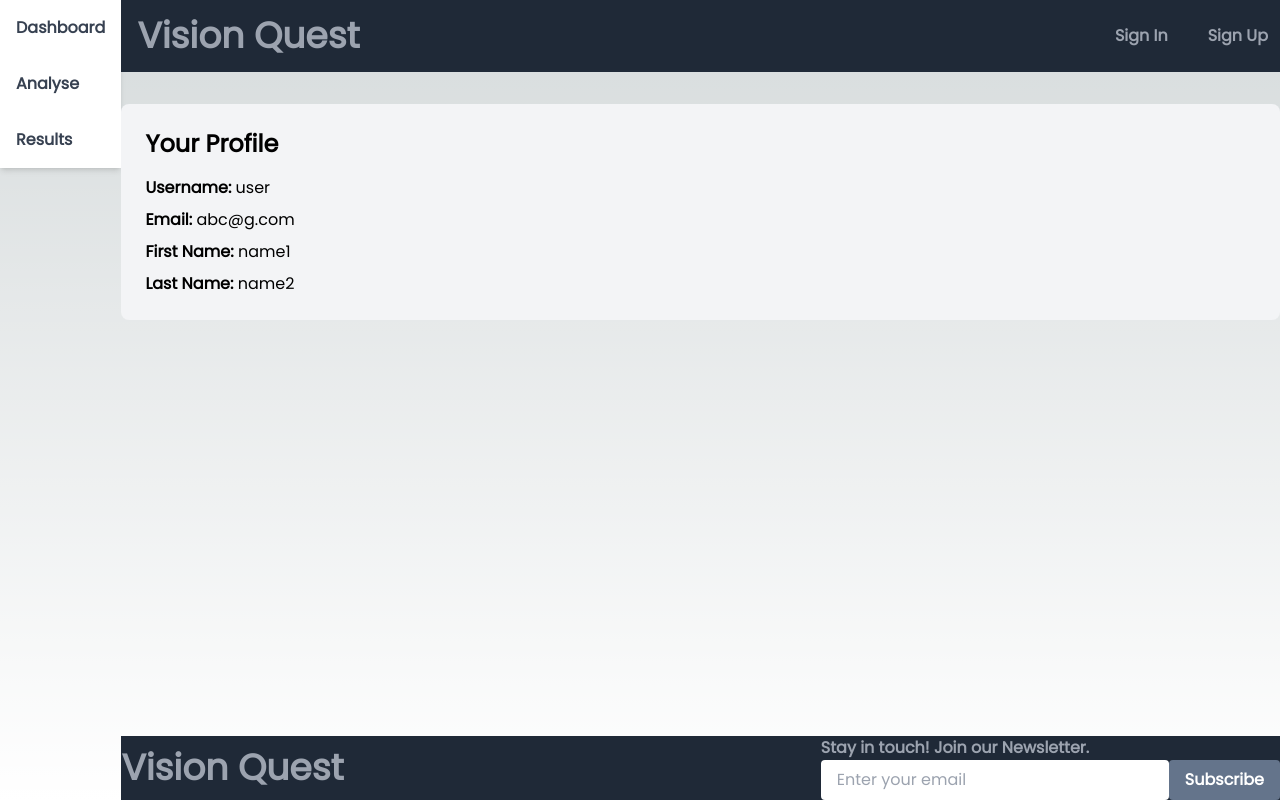
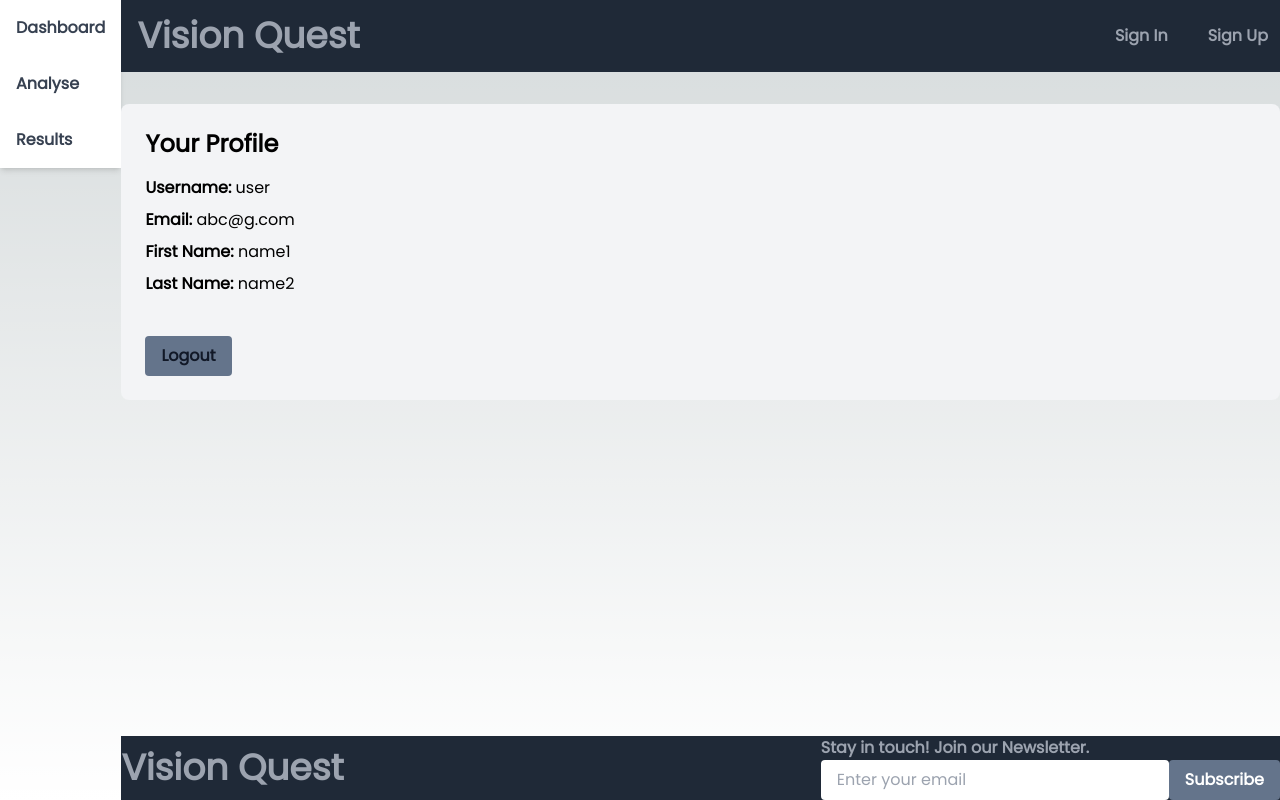
Before and after one commit to raeez21/vision_quest, a Next.js app in the folder frontend_vision_quest/: page /profile in a window 1280 px wide. Built offline with nearby package versions, Linux system fonts and the light colour scheme.

Commit message:
logout in profile page

```diff
--- a/frontend_vision_quest/src/app/profile/page.js
+++ b/frontend_vision_quest/src/app/profile/page.js
@@ -1,9 +1,18 @@
-// import { useSession } from 'next-auth/react';
+'use client'
+
 import Header from '../../../components/Header';
 import Footer from '../../../components/Footer';
+import { useAuth } from '../../../components/AuthContext';
+import { useRouter } from 'next/navigation';
 
 function Profile() {
-//   const { data: session } = useSession();
+    const { logout } = useAuth()
+    const router = useRouter();
+
+    const handleLogout = () => {
+        logout();
+        router.push('/');
+    };
 
     return (
         <>
@@ -33,6 +42,12 @@ function Profile() {
                         {/* ) : (
                         <p>Please sign in to view your profile.</p>
                         )} */}
+                        <button
+                            onClick={handleLogout}
+                            className='mt-10 font-bold bg-slate-500 text-gray-900 px-4 py-2 rounded'
+                        >
+                            Logout
+                        </button>
                     </div>
                 </main>
                 <Footer />
```
Lines whose indentation alone changed are shown as unchanged.
